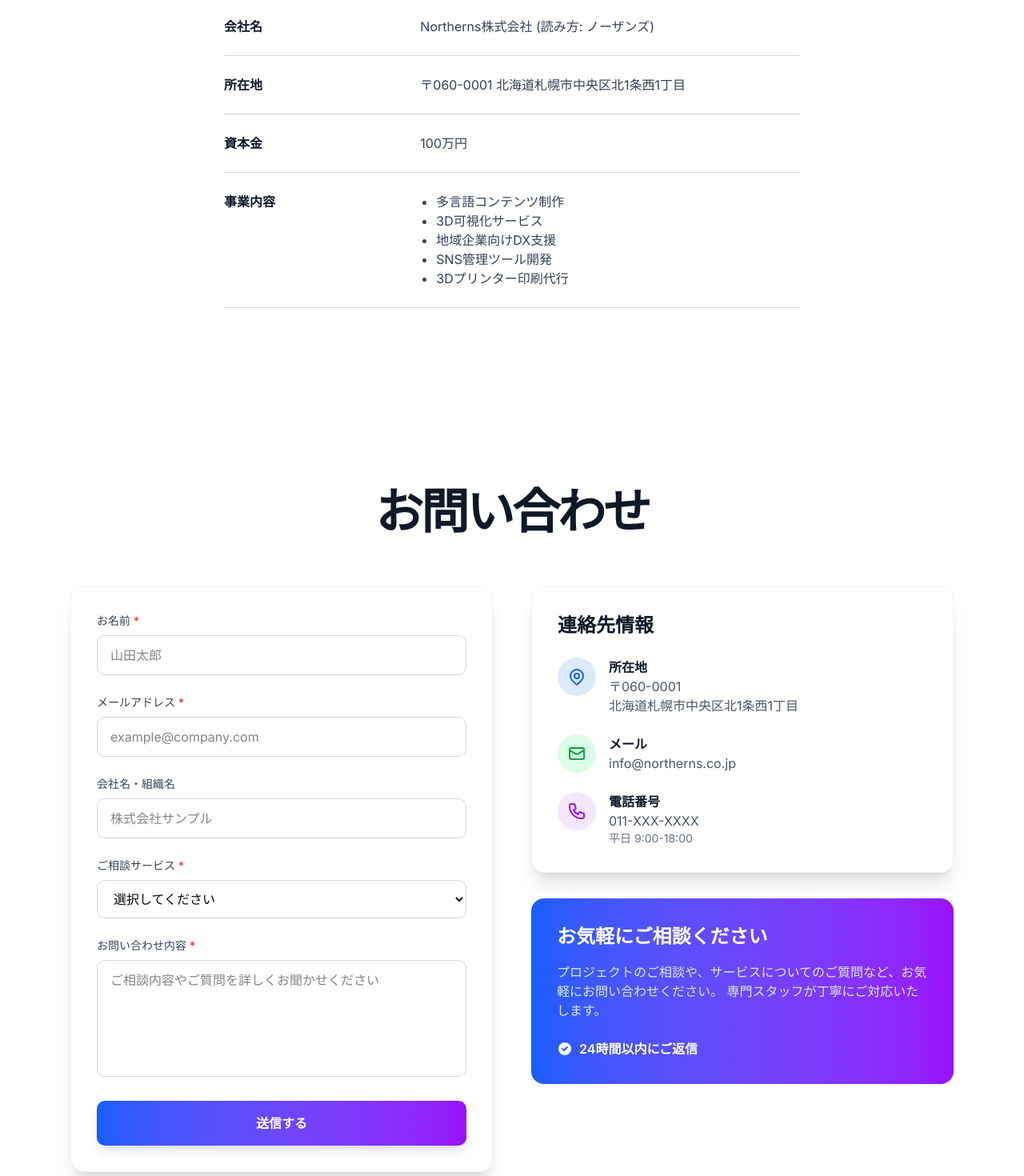
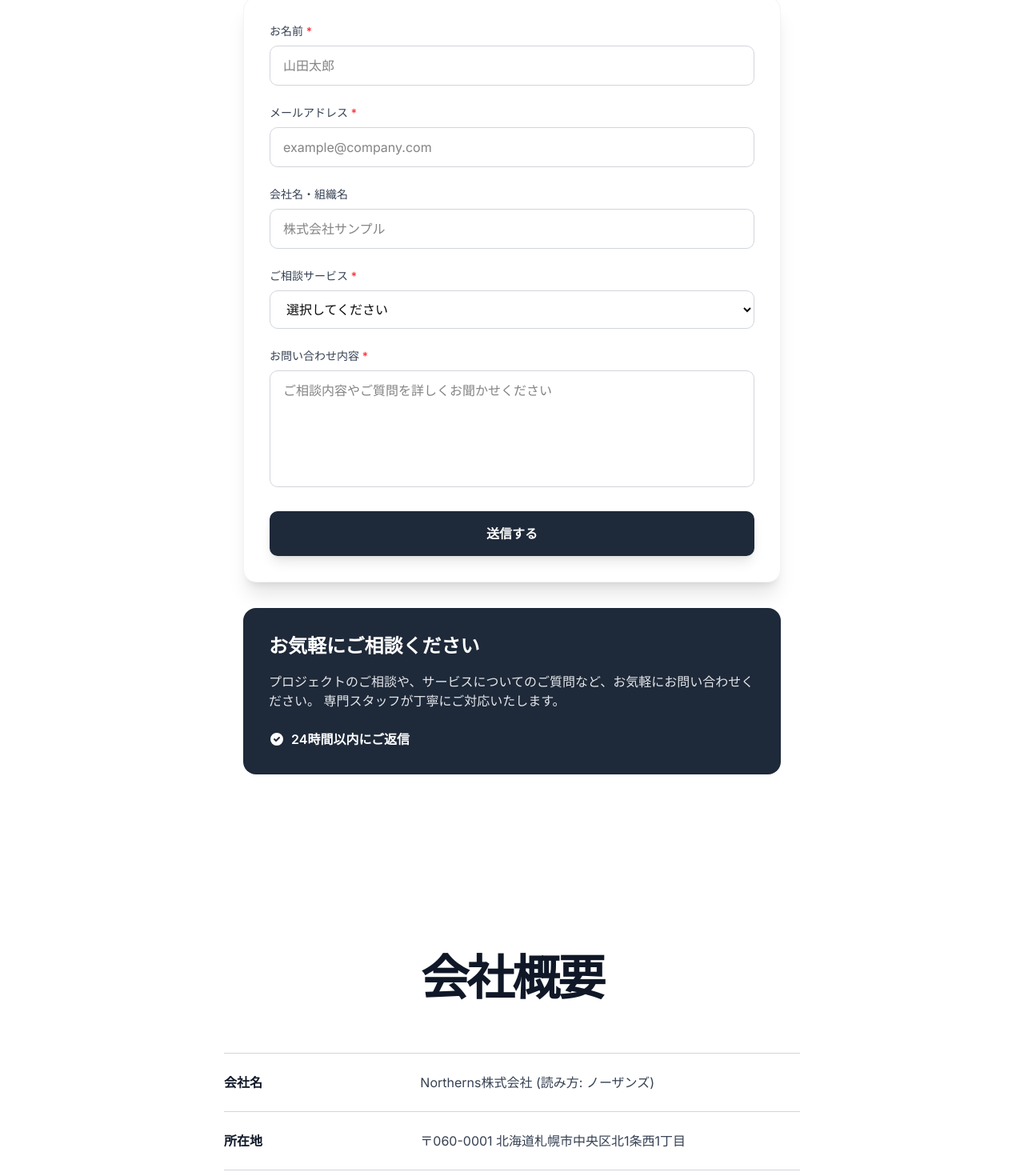
Before and after one commit to KuranosukeOhta/northerns-lab-corporate-site, a Next.js app: page / in a window 1280 px wide. Shown: the part 3340-4810 px from the top of the page at 80% size. Built offline with nearby package versions, Linux system fonts and the light colour scheme.

Commit message:
お問い合わせセクションのデザインを白黒に変更し、レイアウトを改善

```diff
--- a/src/app/page.tsx
+++ b/src/app/page.tsx
@@ -210,6 +210,155 @@ export default function Home() {
           </div>
         </section>
 
+        {/* Contact Section */}
+        <section id="contact" className="relative w-full py-16 md:py-28 overflow-hidden bg-white">
+          <div className="container px-4 md:px-6 max-w-6xl mx-auto relative z-10">
+            <h2 className="text-4xl md:text-5xl lg:text-6xl font-bold tracking-tighter text-center mb-16 text-gray-900">
+              お問い合わせ
+            </h2>
+
+            <div className="flex flex-col items-center max-w-2xl mx-auto">
+              {/* Contact Form */}
+              <div className="bg-white rounded-2xl shadow-xl p-8 border border-gray-100 w-full mb-8">
+
+
+                <form className="space-y-6" onSubmit={handleSubmit}>
+                  <div>
+                    <label htmlFor="fullName" className="block text-sm font-medium text-gray-700 mb-2">
+                      お名前 <span className="text-red-500">*</span>
+                    </label>
+                    <input
+                      type="text"
+                      id="fullName"
+                      name="fullName"
+                      className="w-full px-4 py-3 border border-gray-300 rounded-lg focus:ring-2 focus:ring-gray-500 focus:border-transparent transition-all duration-200"
+                      placeholder="山田太郎"
+                      required
+                      value={formData.fullName}
+                      onChange={handleInputChange}
+                    />
+                  </div>
+
+                  <div>
+                    <label htmlFor="email" className="block text-sm font-medium text-gray-700 mb-2">
+                      メールアドレス <span className="text-red-500">*</span>
+                    </label>
+                    <input
+                      type="email"
+                      id="email"
+                      name="email"
+                      className="w-full px-4 py-3 border border-gray-300 rounded-lg focus:ring-2 focus:ring-gray-500 focus:border-transparent transition-all duration-200"
+                      placeholder="example@company.com"
+                      required
+                      value={formData.email}
+                      onChange={handleInputChange}
+                    />
+                  </div>
+
+                  <div>
+                    <label htmlFor="company" className="block text-sm font-medium text-gray-700 mb-2">
+                      会社名・組織名
+                    </label>
+                    <input
+                      type="text"
+                      id="company"
+                      name="company"
+                      className="w-full px-4 py-3 border border-gray-300 rounded-lg focus:ring-2 focus:ring-gray-500 focus:border-transparent transition-all duration-200"
+                      placeholder="株式会社サンプル"
+                      value={formData.company}
+                      onChange={handleInputChange}
+                    />
+                  </div>
+
+                  <div>
+                    <label htmlFor="service" className="block text-sm font-medium text-gray-700 mb-2">
+                      ご相談サービス <span className="text-red-500">*</span>
+                    </label>
+                    <select
+                      id="service"
+                      name="service"
+                      className="w-full px-4 py-3 border border-gray-300 rounded-lg focus:ring-2 focus:ring-gray-500 focus:border-transparent transition-all duration-200"
+                      required
+                      value={formData.service}
+                      onChange={handleInputChange}
+                    >
+                      <option value="">選択してください</option>
+                      <option value="translate">TranslateJapan（翻訳・吹き替え）</option>
+                      <option value="3d-visualization">3D Visualization Services</option>
+                      <option value="local-dx">Local Business DX</option>
+                      <option value="sns-tool">SNS投稿管理ツール</option>
+                      <option value="3d-printing">CrowdPrinting</option>
+                      <option value="other">その他</option>
+                    </select>
+                  </div>
+
+                  <div>
+                    <label htmlFor="message" className="block text-sm font-medium text-gray-700 mb-2">
+                      お問い合わせ内容 <span className="text-red-500">*</span>
+                    </label>
+                    <textarea
+                      id="message"
+                      name="message"
+                      rows={5}
+                      className="w-full px-4 py-3 border border-gray-300 rounded-lg focus:ring-2 focus:ring-gray-500 focus:border-transparent transition-all duration-200 resize-none"
+                      placeholder="ご相談内容やご質問を詳しくお聞かせください"
+                      required
+                      value={formData.message}
+                      onChange={handleInputChange}
+                    ></textarea>
+                  </div>
+
+                  <button
+                    type="submit"
+                    className="w-full bg-gray-800 text-white font-semibold py-4 px-8 rounded-lg hover:bg-gray-900 transform hover:scale-105 transition-all duration-300 shadow-lg hover:shadow-xl disabled:opacity-50 disabled:cursor-not-allowed"
+                    disabled={isSubmitting}
+                  >
+                    {isSubmitting ? '送信中...' : '送信する'}
+                  </button>
+
+                  {/* 送信状態の表示 */}
+                  {submitStatus.type === 'success' && (
+                    <div className="bg-green-50 border border-green-200 rounded-lg p-4">
+                      <div className="flex items-center">
+                        <svg className="w-5 h-5 text-green-400 mr-2" fill="currentColor" viewBox="0 0 20 20">
+                          <path fillRule="evenodd" d="M10 18a8 8 0 100-16 8 8 0 000 16zm3.707-9.293a1 1 0 00-1.414-1.414L9 10.586 7.707 9.293a1 1 0 00-1.414 1.414l2 2a1 1 0 001.414 0l4-4z" clipRule="evenodd" />
+                        </svg>
+                        <p className="text-green-800 font-medium">{submitStatus.message}</p>
+                      </div>
+                    </div>
+                  )}
+
+                  {submitStatus.type === 'error' && (
+                    <div className="bg-red-50 border border-red-200 rounded-lg p-4">
+                      <div className="flex items-center">
+                        <svg className="w-5 h-5 text-red-400 mr-2" fill="currentColor" viewBox="0 0 20 20">
+                          <path fillRule="evenodd" d="M18 10a8 8 0 11-16 0 8 8 0 0116 0zm-7 4a1 1 0 11-2 0 1 1 0 012 0zm-1-9a1 1 0 00-1 1v4a1 1 0 102 0V6a1 1 0 00-1-1z" clipRule="evenodd" />
+                        </svg>
+                        <p className="text-red-800 font-medium">{submitStatus.message}</p>
+                      </div>
+                    </div>
+                  )}
+                </form>
+              </div>
+
+              {/* CTA Section */}
+              <div className="bg-gray-800 rounded-2xl p-8 text-white w-full">
+                <h3 className="text-2xl font-bold mb-4">お気軽にご相談ください</h3>
+                <p className="text-gray-200 mb-6">
+                  プロジェクトのご相談や、サービスについてのご質問など、お気軽にお問い合わせください。
+                  専門スタッフが丁寧にご対応いたします。
+                </p>
+                <div className="flex items-center space-x-2">
+                  <svg className="w-5 h-5" fill="currentColor" viewBox="0 0 20 20">
+                    <path fillRule="evenodd" d="M10 18a8 8 0 100-16 8 8 0 000 16zm3.707-9.293a1 1 0 00-1.414-1.414L9 10.586 7.707 9.293a1 1 0 00-1.414 1.414l2 2a1 1 0 001.414 0l4-4z" clipRule="evenodd" />
+                  </svg>
+                  <span className="font-semibold">24時間以内にご返信</span>
+                </div>
+              </div>
+            </div>
+          </div>
+        </section>
+
         {/* Company Profile Section */}
         <section className="relative w-full py-16 md:py-28 overflow-hidden bg-white">
           <div className="container px-4 md:px-6 max-w-3xl mx-auto relative z-10">
@@ -244,201 +393,6 @@ export default function Home() {
             </div>
           </div>
         </section>
-
-        {/* Contact Section */}
-        <section id="contact" className="relative w-full py-16 md:py-28 overflow-hidden bg-white">
-          <div className="container px-4 md:px-6 max-w-6xl mx-auto relative z-10">
-            <h2 className="text-4xl md:text-5xl lg:text-6xl font-bold tracking-tighter text-center mb-16 text-gray-900">
-              お問い合わせ
-            </h2>
-
-            <div className="grid lg:grid-cols-2 gap-12 items-start">
-              {/* Contact Form */}
-              <div className="bg-white rounded-2xl shadow-xl p-8 border border-gray-100">
-
-
-                <form className="space-y-6" onSubmit={handleSubmit}>
-                  <div>
-                    <label htmlFor="fullName" className="block text-sm font-medium text-gray-700 mb-2">
-                      お名前 <span className="text-red-500">*</span>
-                    </label>
-                    <input
-                      type="text"
-                      id="fullName"
-                      name="fullName"
-                      className="w-full px-4 py-3 border border-gray-300 rounded-lg focus:ring-2 focus:ring-blue-500 focus:border-transparent transition-all duration-200"
-                      placeholder="山田太郎"
-                      required
-                      value={formData.fullName}
-                      onChange={handleInputChange}
-                    />
-                  </div>
-
-                  <div>
-                    <label htmlFor="email" className="block text-sm font-medium text-gray-700 mb-2">
-                      メールアドレス <span className="text-red-500">*</span>
-                    </label>
-                    <input
-                      type="email"
-                      id="email"
-                      name="email"
-                      className="w-full px-4 py-3 border border-gray-300 rounded-lg focus:ring-2 focus:ring-blue-500 focus:border-transparent transition-all duration-200"
-                      placeholder="example@company.com"
-                      required
-                      value={formData.email}
-                      onChange={handleInputChange}
-                    />
-                  </div>
-
-                  <div>
-                    <label htmlFor="company" className="block text-sm font-medium text-gray-700 mb-2">
-                      会社名・組織名
-                    </label>
-                    <input
-                      type="text"
-                      id="company"
-                      name="company"
-                      className="w-full px-4 py-3 border border-gray-300 rounded-lg focus:ring-2 focus:ring-blue-500 focus:border-transparent transition-all duration-200"
-                      placeholder="株式会社サンプル"
-                      value={formData.company}
-                      onChange={handleInputChange}
-                    />
-                  </div>
-
-                  <div>
-                    <label htmlFor="service" className="block text-sm font-medium text-gray-700 mb-2">
-                      ご相談サービス <span className="text-red-500">*</span>
-                    </label>
-                    <select
-                      id="service"
-                      name="service"
-                      className="w-full px-4 py-3 border border-gray-300 rounded-lg focus:ring-2 focus:ring-blue-500 focus:border-transparent transition-all duration-200"
-                      required
-                      value={formData.service}
-                      onChange={handleInputChange}
-                    >
-                      <option value="">選択してください</option>
-                      <option value="translate">TranslateJapan（翻訳・吹き替え）</option>
-                      <option value="3d-visualization">3D Visualization Services</option>
-                      <option value="local-dx">Local Business DX</option>
-                      <option value="sns-tool">SNS投稿管理ツール</option>
-                      <option value="3d-printing">CrowdPrinting</option>
-                      <option value="other">その他</option>
-                    </select>
-                  </div>
-
-                  <div>
-                    <label htmlFor="message" className="block text-sm font-medium text-gray-700 mb-2">
-                      お問い合わせ内容 <span className="text-red-500">*</span>
-                    </label>
-                    <textarea
-                      id="message"
-                      name="message"
-                      rows={5}
-                      className="w-full px-4 py-3 border border-gray-300 rounded-lg focus:ring-2 focus:ring-blue-500 focus:border-transparent transition-all duration-200 resize-none"
-                      placeholder="ご相談内容やご質問を詳しくお聞かせください"
-                      required
-                      value={formData.message}
-                      onChange={handleInputChange}
-                    ></textarea>
-                  </div>
-
-                  <button
-                    type="submit"
-                    className="w-full bg-gradient-to-r from-blue-600 to-purple-600 text-white font-semibold py-4 px-8 rounded-lg hover:from-blue-700 hover:to-purple-700 transform hover:scale-105 transition-all duration-300 shadow-lg hover:shadow-xl disabled:opacity-50 disabled:cursor-not-allowed"
-                    disabled={isSubmitting}
-                  >
-                    {isSubmitting ? '送信中...' : '送信する'}
-                  </button>
-
-                  {/* 送信状態の表示 */}
-                  {submitStatus.type === 'success' && (
-                    <div className="bg-green-50 border border-green-200 rounded-lg p-4">
-                      <div className="flex items-center">
-                        <svg className="w-5 h-5 text-green-400 mr-2" fill="currentColor" viewBox="0 0 20 20">
-                          <path fillRule="evenodd" d="M10 18a8 8 0 100-16 8 8 0 000 16zm3.707-9.293a1 1 0 00-1.414-1.414L9 10.586 7.707 9.293a1 1 0 00-1.414 1.414l2 2a1 1 0 001.414 0l4-4z" clipRule="evenodd" />
-                        </svg>
-                        <p className="text-green-800 font-medium">{submitStatus.message}</p>
-                      </div>
-                    </div>
-                  )}
-
-                  {submitStatus.type === 'error' && (
-                    <div className="bg-red-50 border border-red-200 rounded-lg p-4">
-                      <div className="flex items-center">
-                        <svg className="w-5 h-5 text-red-400 mr-2" fill="currentColor" viewBox="0 0 20 20">
-                          <path fillRule="evenodd" d="M18 10a8 8 0 11-16 0 8 8 0 0116 0zm-7 4a1 1 0 11-2 0 1 1 0 012 0zm-1-9a1 1 0 00-1 1v4a1 1 0 102 0V6a1 1 0 00-1-1z" clipRule="evenodd" />
-                        </svg>
-                        <p className="text-red-800 font-medium">{submitStatus.message}</p>
-                      </div>
-                    </div>
-                  )}
-                </form>
-              </div>
-
-              {/* Contact Information */}
-              <div className="space-y-8">
-                <div className="bg-white rounded-2xl shadow-xl p-8 border border-gray-100">
-                  <h3 className="text-2xl font-bold mb-6 text-gray-900">連絡先情報</h3>
-
-                  <div className="space-y-6">
-                    <div className="flex items-start space-x-4">
-                      <div className="w-12 h-12 bg-blue-100 rounded-full flex items-center justify-center flex-shrink-0">
-                        <svg className="w-6 h-6 text-blue-600" fill="none" stroke="currentColor" viewBox="0 0 24 24">
-                          <path strokeLinecap="round" strokeLinejoin="round" strokeWidth={2} d="M17.657 16.657L13.414 20.9a1.998 1.998 0 01-2.827 0l-4.244-4.243a8 8 0 1111.314 0z" />
-                          <path strokeLinecap="round" strokeLinejoin="round" strokeWidth={2} d="M15 11a3 3 0 11-6 0 3 3 0 016 0z" />
-                        </svg>
-                      </div>
-                      <div>
-                        <h4 className="font-semibold text-gray-900">所在地</h4>
-                        <p className="text-gray-600">〒060-0001<br />北海道札幌市中央区北1条西1丁目</p>
-                      </div>
-                    </div>
-
-                    <div className="flex items-start space-x-4">
-                      <div className="w-12 h-12 bg-green-100 rounded-full flex items-center justify-center flex-shrink-0">
-                        <svg className="w-6 h-6 text-green-600" fill="none" stroke="currentColor" viewBox="0 0 24 24">
-                          <path strokeLinecap="round" strokeLinejoin="round" strokeWidth={2} d="M3 8l7.89 4.26a2 2 0 002.22 0L21 8M5 19h14a2 2 0 002-2V7a2 2 0 00-2-2H5a2 2 0 00-2 2v10a2 2 0 002 2z" />
-                        </svg>
-                      </div>
-                      <div>
-                        <h4 className="font-semibold text-gray-900">メール</h4>
-                        <p className="text-gray-600">info@northerns.co.jp</p>
-                      </div>
-                    </div>
-
-                    <div className="flex items-start space-x-4">
-                      <div className="w-12 h-12 bg-purple-100 rounded-full flex items-center justify-center flex-shrink-0">
-                        <svg className="w-6 h-6 text-purple-600" fill="none" stroke="currentColor" viewBox="0 0 24 24">
-                          <path strokeLinecap="round" strokeLinejoin="round" strokeWidth={2} d="M3 5a2 2 0 012-2h3.28a1 1 0 01.948.684l1.498 4.493a1 1 0 01-.502 1.21l-2.257 1.13a11.042 11.042 0 005.516 5.516l1.13-2.257a1 1 0 011.21-.502l4.493 1.498a1 1 0 01.684.949V19a2 2 0 01-2 2h-1C9.716 21 3 14.284 3 6V5z" />
-                        </svg>
-                      </div>
-                      <div>
-                        <h4 className="font-semibold text-gray-900">電話番号</h4>
-                        <p className="text-gray-600">011-XXX-XXXX</p>
-                        <p className="text-sm text-gray-500">平日 9:00-18:00</p>
-                      </div>
-                    </div>
-                  </div>
-                </div>
-
-                <div className="bg-gradient-to-r from-blue-600 to-purple-600 rounded-2xl p-8 text-white">
-                  <h3 className="text-2xl font-bold mb-4">お気軽にご相談ください</h3>
-                  <p className="text-blue-100 mb-6">
-                    プロジェクトのご相談や、サービスについてのご質問など、お気軽にお問い合わせください。
-                    専門スタッフが丁寧にご対応いたします。
-                  </p>
-                  <div className="flex items-center space-x-2">
-                    <svg className="w-5 h-5" fill="currentColor" viewBox="0 0 20 20">
-                      <path fillRule="evenodd" d="M10 18a8 8 0 100-16 8 8 0 000 16zm3.707-9.293a1 1 0 00-1.414-1.414L9 10.586 7.707 9.293a1 1 0 00-1.414 1.414l2 2a1 1 0 001.414 0l4-4z" clipRule="evenodd" />
-                    </svg>
-                    <span className="font-semibold">24時間以内にご返信</span>
-                  </div>
-                </div>
-              </div>
-            </div>
-          </div>
-        </section>
       </main>
     </div>
   );
```
